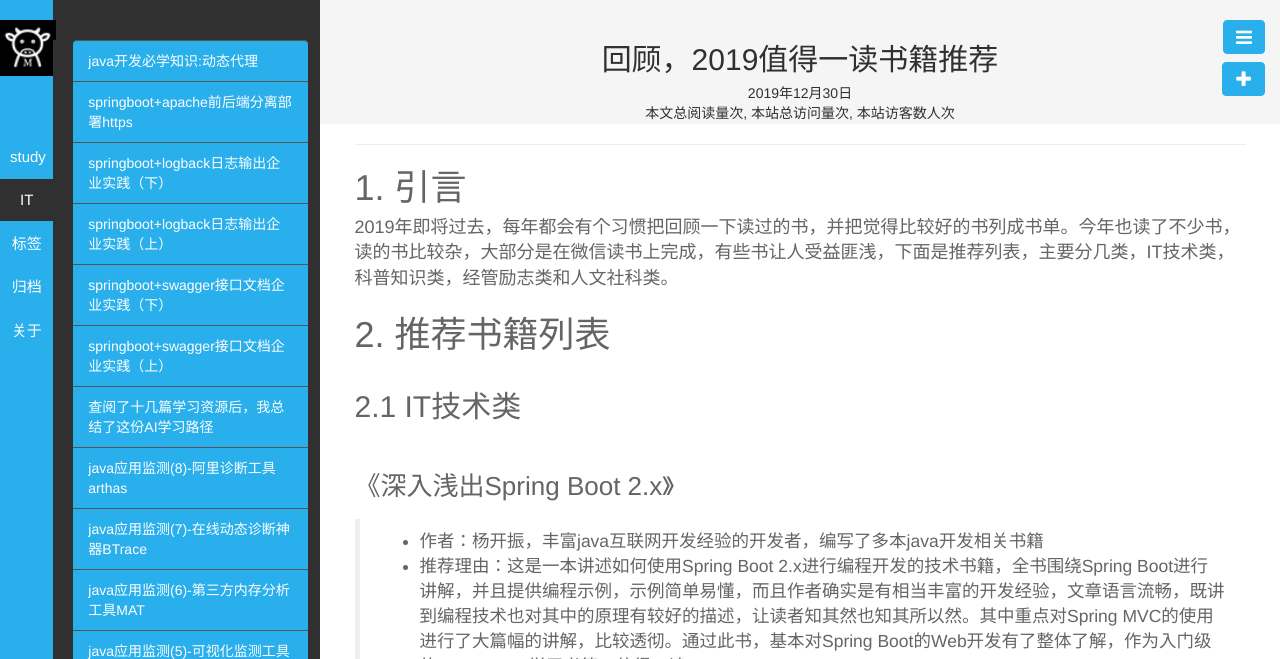
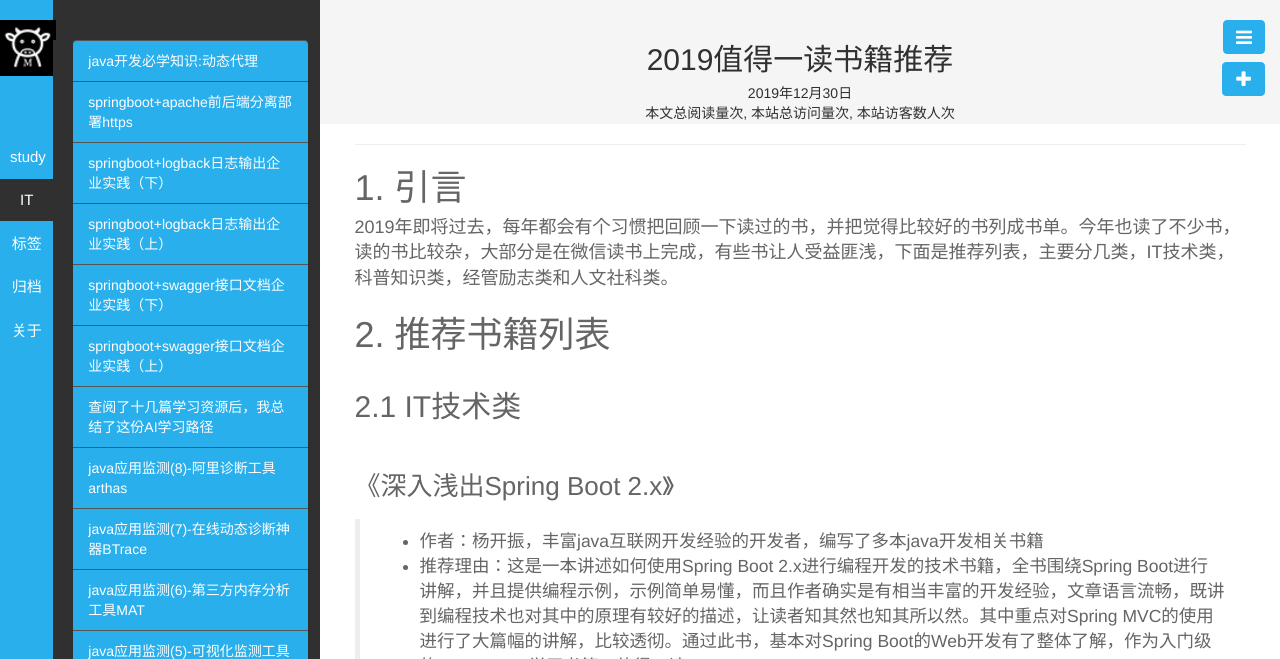
Before and after one commit to mianshenglee/mianshenglee.github.io, a Jekyll site: the page built from _posts/study/2019-12-30-Book_List_2019.md, in a window 1280 px wide, cut to the strip 0-659 px from the top of the page. Built offline with Jekyll 4.4.1, drawn with Linux system fonts in a browser that asks for light colours; comment, search, counter and statistics services are not loaded; some of the changed lines change nothing that is shown.

Commit message:
fix:修改标题

```diff
--- a/_posts/study/2019-12-30-Book_List_2019.md
+++ b/_posts/study/2019-12-30-Book_List_2019.md
@@ -1,10 +1,10 @@
 ---
 layout: post
-title: 回顾，2019值得一读书籍推荐
+title: 2019值得一读书籍推荐
 category: study
 tags: book
 keywords: springboot
-description: 讲述如何使用Spring Boot 2.x进行编程开发的技术书籍。
+description: 2019值得一读书籍推荐。
 ---
 
 # 1. 引言
```
